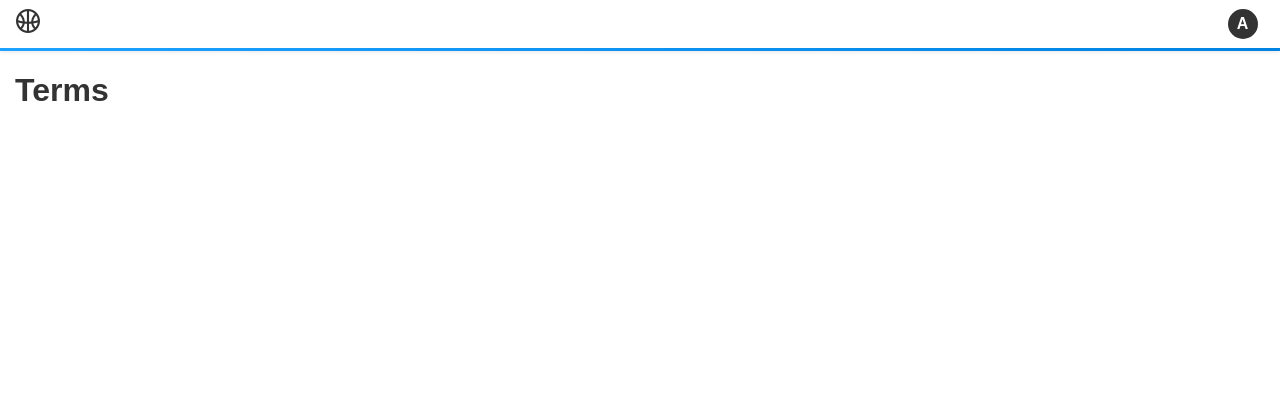
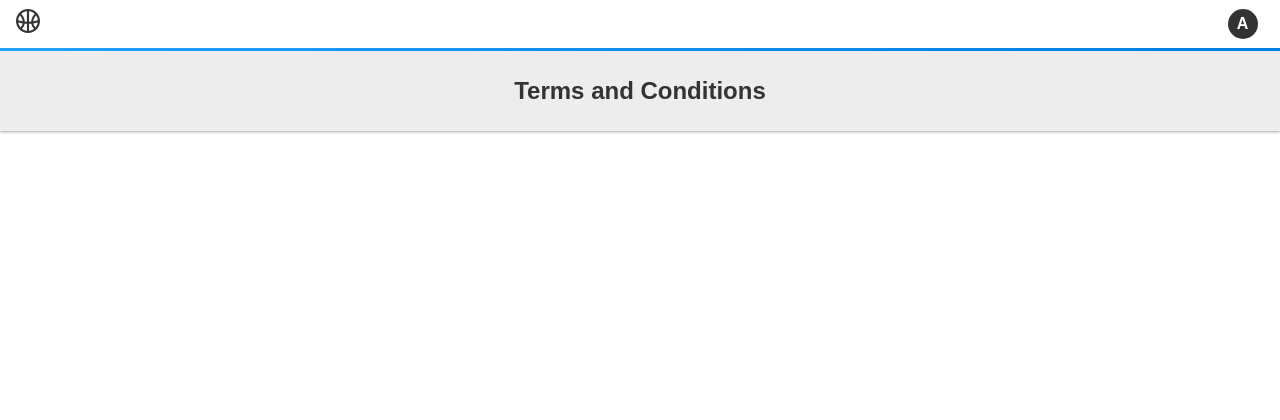
Before and after one commit to pregression/testr, a Django app: page /terms/ in a window 1280 px wide. Shown: the top 420 px of the page. Run offline with Django 3.2, Linux system fonts and the light colour scheme; parts of the project's set-up code (start-up, migrations or seed data) failed here and were passed over; some libraries are stand-ins or nearby versions; some web fonts are replaced.

Commit message:
Add sub heading

```diff
--- a/testr/core/static/core/css/header.css
+++ b/testr/core/static/core/css/header.css
@@ -89,5 +89,8 @@ header {
     align-items: center;
     border-bottom-width: 1px;
     border-bottom-style: solid;
+    border-bottom-color: transparent;
+    background-color: #ededed;
     font-size: 12px;
+    box-shadow: 0 1px 3px rgba(0,0,0,0.12), 0 1px 2px rgba(0,0,0,0.24);
 }
--- a/testr/core/templates/core/license.html
+++ b/testr/core/templates/core/license.html
@@ -4,9 +4,12 @@
 License {{ title_delimiter }} {{ block.super }}
 {% endblock %}
 
+{% block subnav %}
+<h1>GNU AFFERO GENERAL PUBLIC LICENSE</h1>
+{% endblock %}
+
 {% block content %}
 <div style="line-height: 1.2;" class="col-xs-6 col-xs-offset-3">
-    <h1 style="text-align: center;">GNU AFFERO GENERAL PUBLIC LICENSE</h1>
     <p style="text-align: center;">Version 3, 19 November 2007</p>
 
     <p>Copyright &copy; 2007 Free Software Foundation,
--- a/testr/core/templates/core/terms.html
+++ b/testr/core/templates/core/terms.html
@@ -4,6 +4,9 @@
 Terms and Conditions {{ title_delimiter }} {{ block.super }}
 {% endblock %}
 
+{% block subnav %}
+<h1>Terms and Conditions</h1>
+{% endblock %}
+
 {% block content %}
-<h1>Terms</h1>
 {% endblock %}
--- a/testr/core/templates/layout.html
+++ b/testr/core/templates/layout.html
@@ -3,6 +3,9 @@
 {% block layout %}
 <section class="header">
     {% include "core/partials/header.html" %}
+    <div class="Nav--SubHdg">
+        {% block subnav %}{% endblock %}
+    </div>
 </section>
 <section class="container-fluid content">
     {% block content %}{% endblock content %}
```
Also changed, not shown: testr/projects/templates/projects/index.html (+8 -2 lines).
